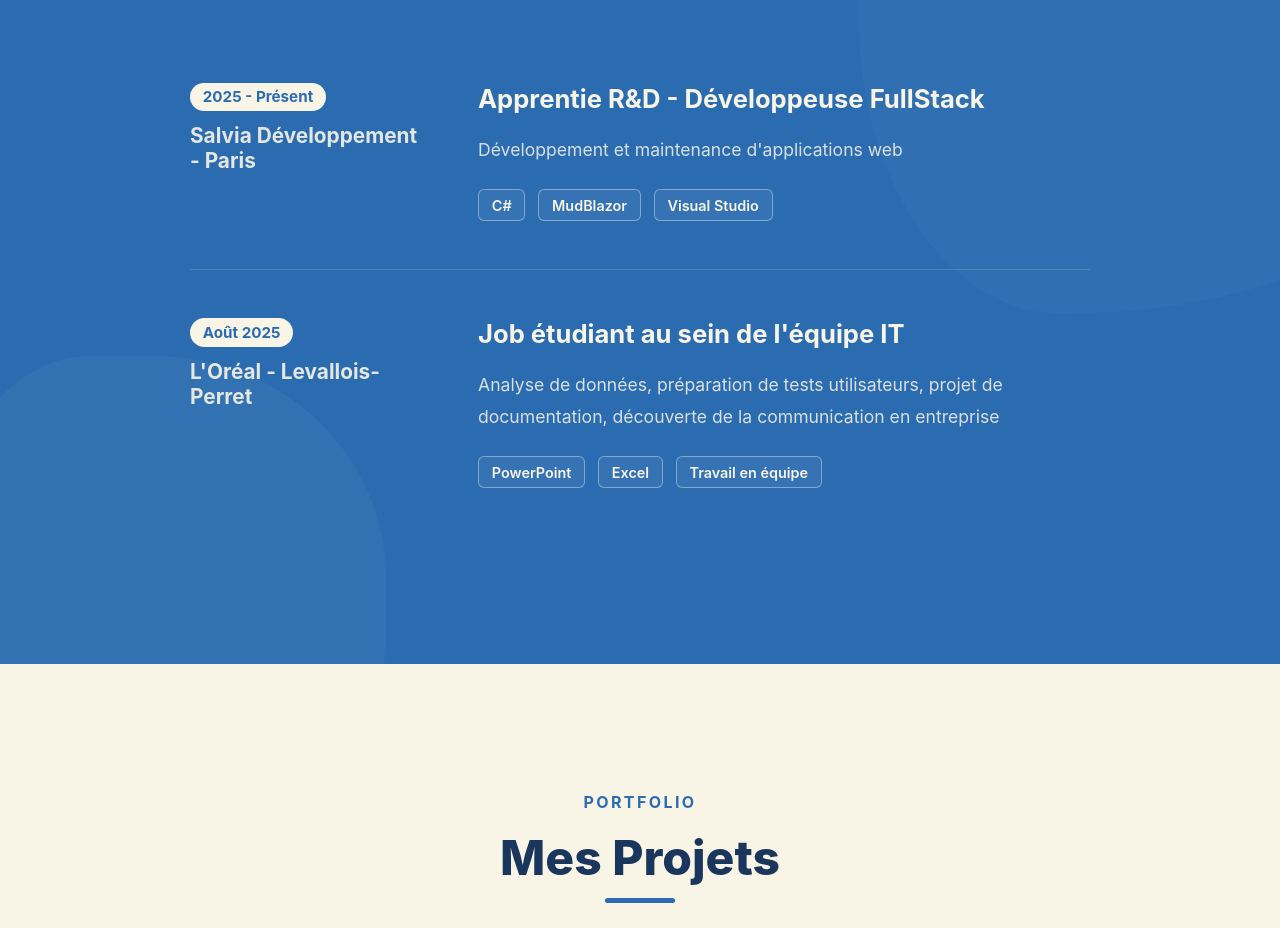
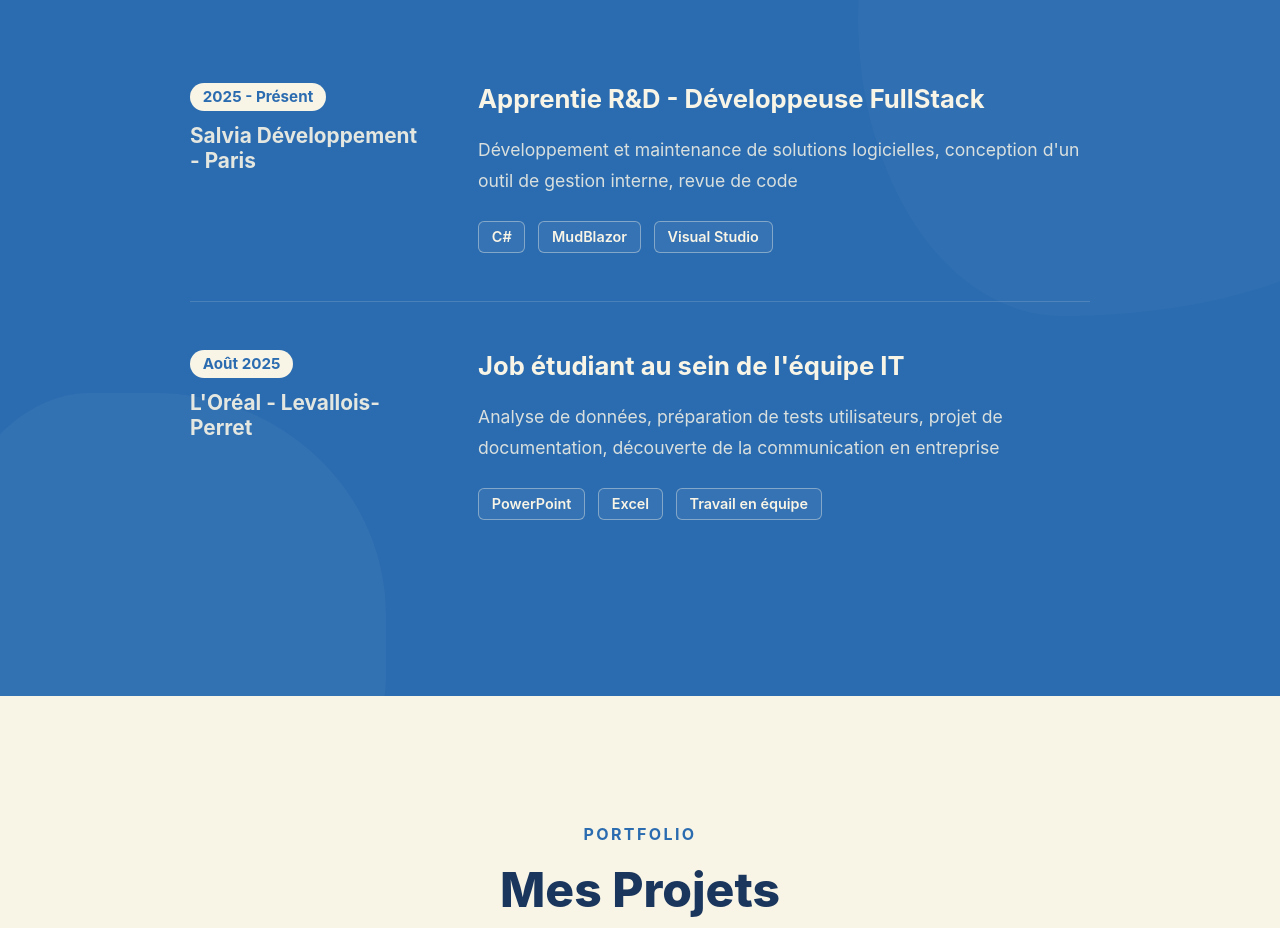
Before and after one commit to Minry3/Portfolio, a Vue app: page / in a window 1280 px wide. Shown: the part 4040-4968 px from the top of the page. Built offline with nearby package versions, Linux system fonts and the light colour scheme.

Commit message:
correctifs sur l'expérience

```diff
--- a/src/components/Experience.vue
+++ b/src/components/Experience.vue
@@ -20,7 +20,7 @@
                     </div>
                     <div class="card-right">
                         <h3>Apprentie R&D - Développeuse FullStack</h3>
-                        <p>Développement et maintenance d'applications web</p>
+                        <p>Développement et maintenance de solutions logicielles, conception d'un outil de gestion interne, revue de code </p>
                         <div class="tags-container">
                             <span class="skill-tag">C#</span>
                             <span class="skill-tag">MudBlazor</span>
```
